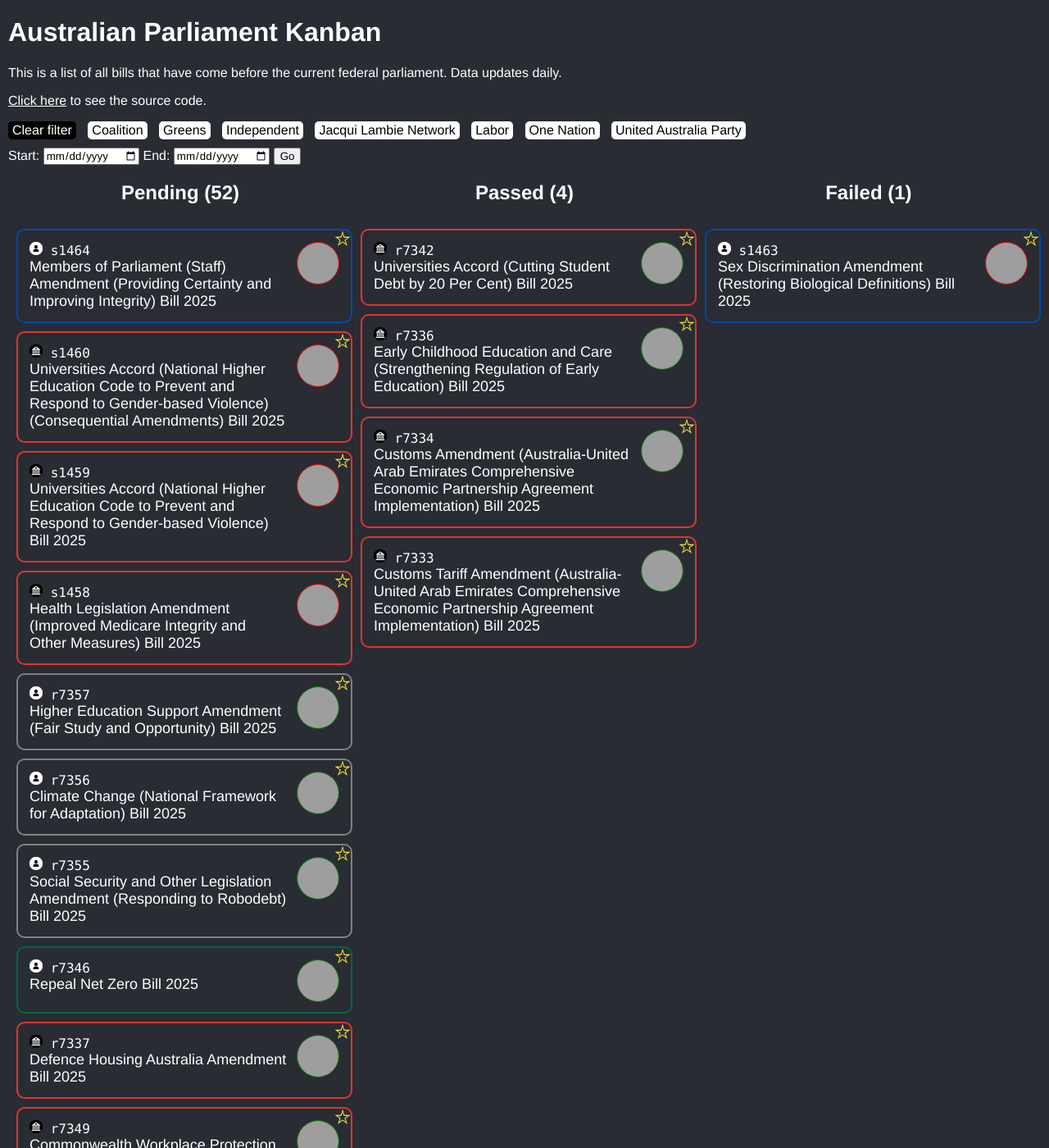
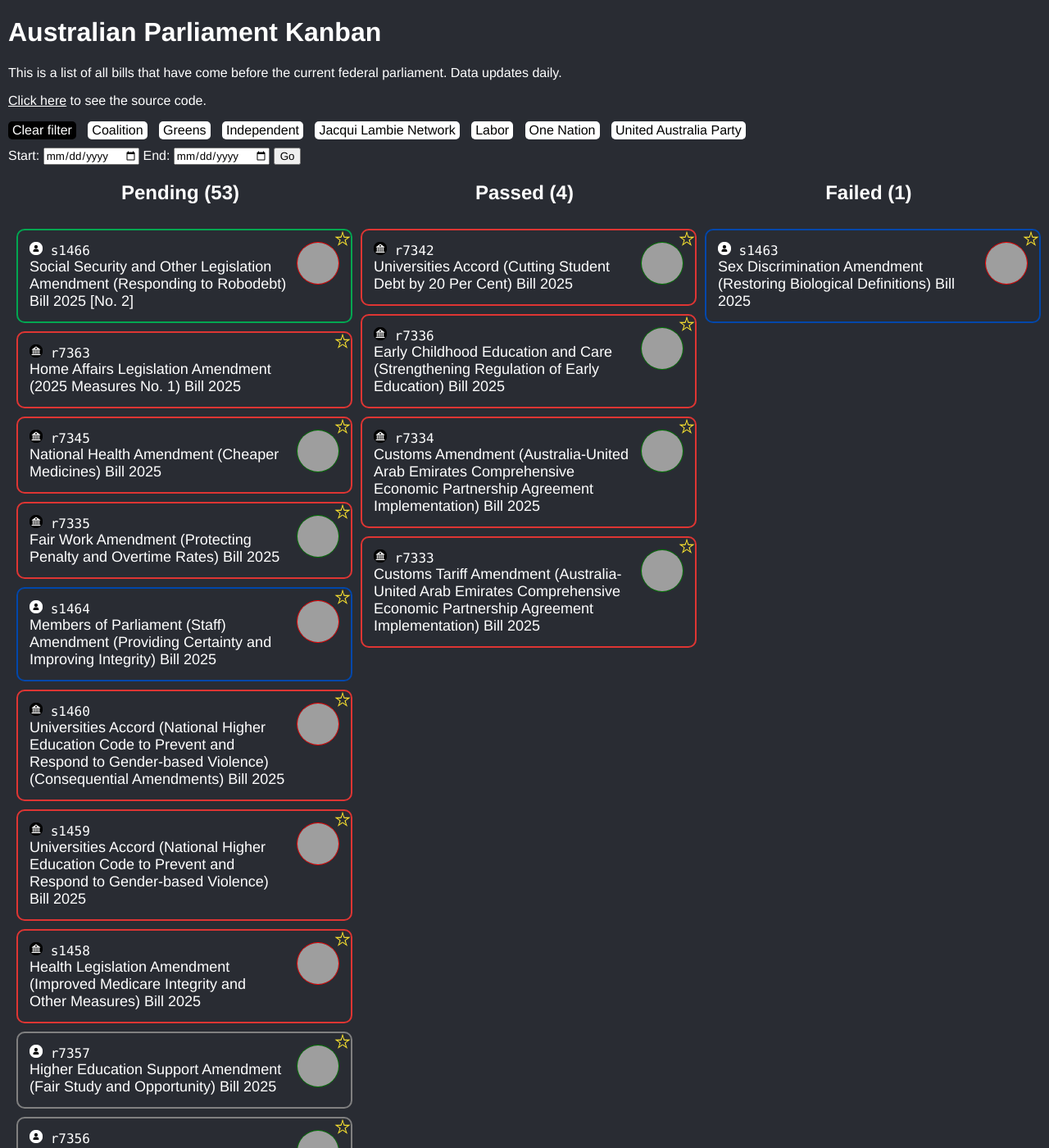
Before and after one commit to Coedice/parliament-kanban, a Jekyll site: the page built from index.html, in a window 1280 px wide and 1400 px high, cut to the strip 0-1400 px from the top of the window. Shown: the whole strip at 82% size. Built offline with Jekyll 4.4.1, drawn with Linux system fonts in a browser that asks for light colours; some of the changed text lies outside the part shown; grey boxes are pictures that could not be loaded.

Commit message:
Update bill data

```diff
--- a/_data/bills.yml
+++ b/_data/bills.yml
@@ -19,7 +19,7 @@ pending:
     second_reading_hansard_url: null
   - bill_id: "r7335"
     title: "Fair Work Amendment (Protecting Penalty and Overtime Rates) Bill 2025"
-    status: "Before Reps"
+    status: "Before Senate"
     type: "Government"
     portfolio: "Employment and Workplace Relations"
     originating_house: "House of Representatives"
@@ -33,26 +33,8 @@ pending:
     minister_id: "10543"
     minister_division: "Kingston"
     pdf_url: "https://parlinfo.aph.gov.au/parlInfo/download/legislation/bills/r7335_third-reps/toc_pdf/25030b01.pdf;fileType=application%2Fpdf"
-    last_updated: 2025-07-31
+    last_updated: 2025-08-26
     second_reading_hansard_url: "https://parlinfo.aph.gov.au/parlInfo/search/display/display.w3p;query=Id%3A%22chamber%2Fhansardr%2F28811%2F0012%22"
-  - bill_id: "r7337"
-    title: "Defence Housing Australia Amendment Bill 2025"
-    status: "Before Senate"
-    type: "Government"
-    portfolio: "Defence"
-    originating_house: "House of Representatives"
-    summary: "Amends the Defence Housing Australia Act 1987 to enable Defence Housing Australia to provide housing and housing-related services to additional classes of persons."
-    sponsor_name: null
-    sponsor_party: null
-    sponsor_id: null
-    sponsor_division: null
-    minister_name: "Matt Keogh"
-    minister_party: "Labor"
-    minister_id: "10861"
-    minister_division: "Burt"
-    pdf_url: "https://parlinfo.aph.gov.au/parlInfo/download/legislation/bills/r7337_first-reps/toc_pdf/25037b01.pdf;fileType=application%2Fpdf"
-    last_updated: 2025-08-25
-    second_reading_hansard_url: "https://parlinfo.aph.gov.au/parlInfo/search/display/display.w3p;query=Id%3A%22chamber%2Fhansardr%2F28811%2F0016%22"
   - bill_id: "r7338"
     title: "Australian Security Intelligence Organisation Amendment Bill (No. 1) 2025"
     status: "Before Senate"
@@ -177,7 +159,7 @@ pending:
     minister_id: "10086"
     minister_division: "Hindmarsh"
     pdf_url: "https://parlinfo.aph.gov.au/parlInfo/download/legislation/bills/r7345_first-reps/toc_pdf/25044b01.pdf;fileType=application%2Fpdf"
-    last_updated: 2025-07-30
+    last_updated: 2025-08-26
     second_reading_hansard_url: "https://parlinfo.aph.gov.au/parlInfo/search/display/display.w3p;query=Id%3A%22chamber%2Fhansardr%2F28814%2F0009%22"
   - bill_id: "r7346"
     title: "Repeal Net Zero Bill 2025"
@@ -358,7 +340,7 @@ pending:
     minister_division: null
     pdf_url: "https://parlinfo.aph.gov.au/parlInfo/download/legislation/bills/r7355_first-reps/toc_pdf/25054b01.pdf;fileType=application%2Fpdf"
     last_updated: 2025-08-25
-    second_reading_hansard_url: "https://parlinfo.aph.gov.au/parlInfo/search/display/display.w3p;query=Id%3A%22chamber%2Fhansardr%2F28830%2F0181%22"
+    second_reading_hansard_url: "https://parlinfo.aph.gov.au/parlInfo/search/display/display.w3p;query=Id%3A%22chamber%2Fhansardr%2F28830%2F0182%22"
   - bill_id: "r7356"
     title: "Climate Change (National Framework for Adaptation) Bill 2025"
     status: "Before Reps"
@@ -376,7 +358,7 @@ pending:
     minister_division: null
     pdf_url: "https://parlinfo.aph.gov.au/parlInfo/download/legislation/bills/r7356_first-reps/toc_pdf/25055b01.pdf;fileType=application%2Fpdf"
     last_updated: 2025-08-25
-    second_reading_hansard_url: "https://parlinfo.aph.gov.au/parlInfo/search/display/display.w3p;query=Id%3A%22chamber%2Fhansardr%2F28830%2F0186%22"
+    second_reading_hansard_url: "https://parlinfo.aph.gov.au/parlInfo/search/display/display.w3p;query=Id%3A%22chamber%2Fhansardr%2F28830%2F0187%22"
   - bill_id: "r7357"
     title: "Higher Education Support Amendment (Fair Study and Opportunity) Bill 2025"
     status: "Before Reps"
@@ -394,7 +376,25 @@ pending:
     minister_division: null
     pdf_url: "https://parlinfo.aph.gov.au/parlInfo/download/legislation/bills/r7357_first-reps/toc_pdf/25056b01.pdf;fileType=application%2Fpdf"
     last_updated: 2025-08-25
-    second_reading_hansard_url: "https://parlinfo.aph.gov.au/parlInfo/search/display/display.w3p;query=Id%3A%22chamber%2Fhansardr%2F28830%2F0191%22"
+    second_reading_hansard_url: "https://parlinfo.aph.gov.au/parlInfo/search/display/display.w3p;query=Id%3A%22chamber%2Fhansardr%2F28830%2F0192%22"
+  - bill_id: "r7363"
+    title: "Home Affairs Legislation Amendment (2025 Measures No. 1) Bill 2025"
+    status: "Before Reps"
+    type: "Government"
+    portfolio: "Home Affairs"
+    originating_house: "House of Representatives"
+    summary: null
+    sponsor_name: null
+    sponsor_party: null
+    sponsor_id: null
+    sponsor_division: null
+    minister_name: null
+    minister_party: "Labor"
+    minister_id: null
+    minister_division: null
+    pdf_url: "https://parlinfo.aph.gov.au/parlInfo/download/legislation/bills/r7363_first-reps/toc_pdf/25061b01.pdf;fileType=application%2Fpdf"
+    last_updated: 2025-08-26
+    second_reading_hansard_url: null
   - bill_id: "s1174"
     title: "Broadcasting Services Amendment (Audio Description) Bill 2019"
     status: "Before Senate"
@@ -916,6 +916,24 @@ pending:
     minister_division: null
     pdf_url: "https://parlinfo.aph.gov.au/parlInfo/download/legislation/bills/s1464_first-senate/toc_pdf/S25S1820.pdf;fileType=application%2Fpdf"
     last_updated: 2025-08-25
+    second_reading_hansard_url: "https://parlinfo.aph.gov.au/parlInfo/search/display/display.w3p;query=Id%3A%22chamber%2Fhansards%2F28831%2F0191%22"
+  - bill_id: "s1466"
+    title: "Social Security and Other Legislation Amendment (Responding to Robodebt) Bill 2025 [No. 2]"
+    status: "Before Senate"
+    type: "Private"
+    portfolio: null
+    originating_house: "Senate"
+    summary: null
+    sponsor_name: "Penny Allman-Payne"
+    sponsor_party: "Greens"
+    sponsor_id: "11002"
+    sponsor_division: "Queensland"
+    minister_name: null
+    minister_party: null
+    minister_id: null
+    minister_division: null
+    pdf_url: "https://parlinfo.aph.gov.au/parlInfo/download/legislation/bills/s1466_first-senate/toc_pdf/25S1920.pdf;fileType=application%2Fpdf"
+    last_updated: 2025-08-26
     second_reading_hansard_url: null
   - bill_id: "s996"
     title: "Landholders&rsquo; Right to Refuse (Gas and Coal) Bill 2015"
```
